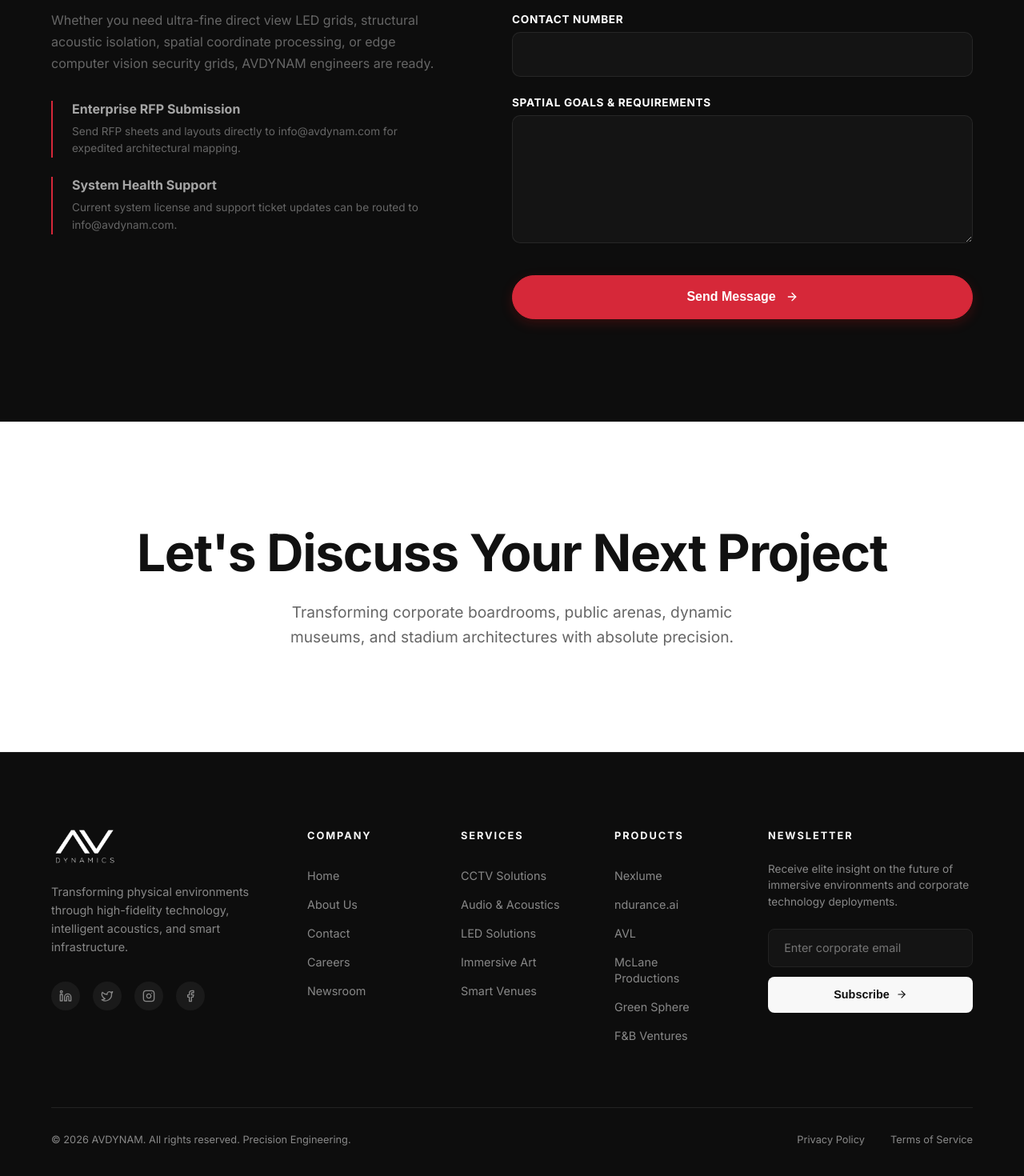
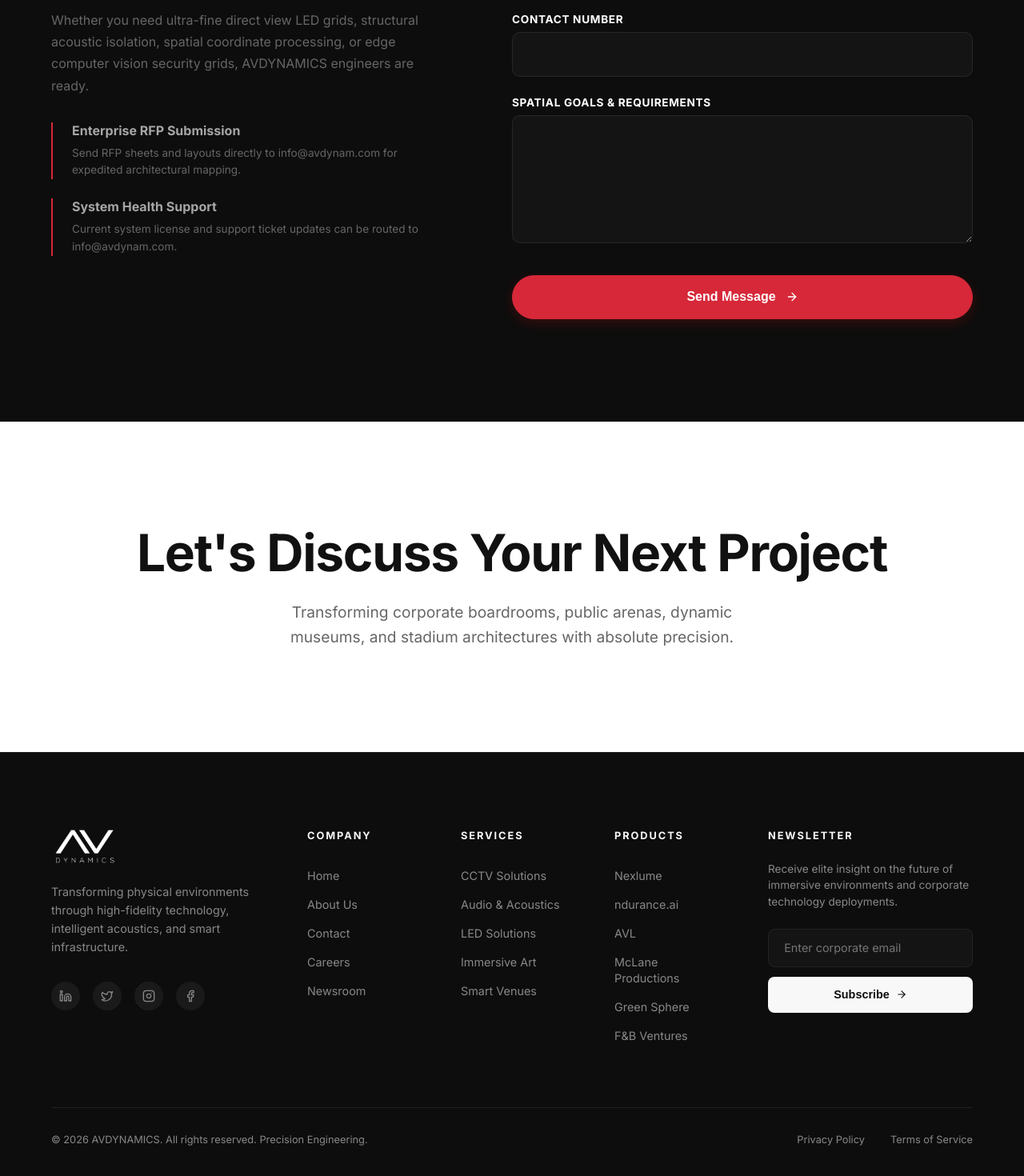
Before and after one commit to Ajithavd/AVDynamics, a React (Vite) app: page /contact in a window 1280 px wide. Shown: the part 1134-2604 px from the top of the page at 80% size. Built offline with nearby package versions, Linux system fonts and the light colour scheme.

Commit message:
v2: final updatespelling AVDYNAMICS

```diff
--- a/index.html
+++ b/index.html
@@ -5,7 +5,7 @@
     <link rel="icon" type="image/svg+xml" href="/AV_logo.png" />
     <meta name="viewport" content="width=device-width, initial-scale=1.0" />
     <title>AV Dynamics </title>
-    <meta name="description" content="AVDYNAM delivers elite-grade technology solutions, immersive environments, spatial audio acoustics, and intelligent venue experiences worldwide." />
+    <meta name="description" content="AVDYNAMICS delivers elite-grade technology solutions, immersive environments, spatial audio acoustics, and intelligent venue experiences worldwide." />
   </head>
   <body>
     <div id="root"></div>
--- a/src/components/Footer.jsx
+++ b/src/components/Footer.jsx
@@ -186,7 +186,7 @@ export default function Footer() {
         {/* Bottom Bar */}
         <div className={styles.bottomBar}>
           <div className={styles.copyright}>
-            © {new Date().getFullYear()} AVDYNAM. All rights reserved. Precision Engineering.
+            © {new Date().getFullYear()} AVDYNAMICS. All rights reserved. Precision Engineering.
           </div>
           <div className={styles.bottomLinks}>
             <a href="#" className={styles.bottomLink}>Privacy Policy</a>
--- a/src/pages/About.jsx
+++ b/src/pages/About.jsx
@@ -349,7 +349,7 @@ the real needs of each project.
               <div className={styles.peopleCard}>
                 <h3>Full-time and In-house</h3>
                 <p>
-                  Everyone at AVDYNAM is a full-time, in-house expert. That means total focus, seamless communication, and a deep commitment to delivering our best every time.
+                  Everyone at AVDYNAMICS is a full-time, in-house expert. That means total focus, seamless communication, and a deep commitment to delivering our best every time.
                 </p>
               </div>
 
@@ -376,7 +376,7 @@ the real needs of each project.
             <span className="subtitle-red">Timeline / Journey</span>
             <h2 className="heading-huge" style={{ color: 'var(--text-light)', marginBottom: '1.5rem' }}>Timeline / Journey</h2>
             <p className="body-large" style={{ maxWidth: '850px', margin: '0 auto', color: 'var(--text-muted-dark)', lineHeight: '1.7' }}>
-              An interactive milestone timeline tracing AV Dynamics' growth — from founding and first flagship installation, through expansion into proprietary product lines (Nexlume, NDUR, SPATIAL, SENTINEL, and more), to the present-day multi-brand technology group.
+              An interactive milestone timeline tracing AVDynamics growth — from founding and first flagship installation, through expansion into proprietary product lines (Nexlume, NDUR, SPATIAL, SENTINEL, and more), to the present-day multi-brand technology group.
             </p>
           </div>
 
--- a/src/pages/Contact.jsx
+++ b/src/pages/Contact.jsx
@@ -124,7 +124,7 @@ export default function Contact() {
               <span className="subtitle-red">Enquiries</span>
               <h2 className="heading-huge" style={{ marginBottom: '2rem' }}>Initiate a Consultation</h2>
               <p className="body-normal" style={{ marginBottom: '2rem', lineHeight: '1.7' }}>
-                Whether you need ultra-fine direct view LED grids, structural acoustic isolation, spatial coordinate processing, or edge computer vision security grids, AVDYNAM engineers are ready.
+                Whether you need ultra-fine direct view LED grids, structural acoustic isolation, spatial coordinate processing, or edge computer vision security grids, AVDYNAMICS engineers are ready.
               </p>
 
               <div style={{ display: 'flex', flexDirection: 'column', gap: '1.5rem' }}>
--- a/src/pages/Home.jsx
+++ b/src/pages/Home.jsx
@@ -655,7 +655,7 @@ into one purposeful solution. </p>
           </div>
 
           <p className={styles.futureFooter}>
-            The next generation of spaces will be adaptive, immersive, and connected. Through technology, creativity, and engineering excellence, AVDYNAM is shaping environments that are smarter, more sustainable, and built to inspire the future.
+            The next generation of spaces will be adaptive, immersive, and connected. Through technology, creativity, and engineering excellence, AVDYNAMICS is shaping environments that are smarter, more sustainable, and built to inspire the future.
           </p>
         </div>
       </section>
```
